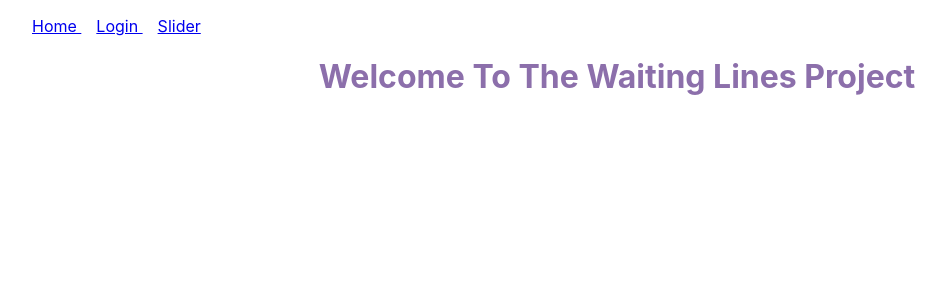
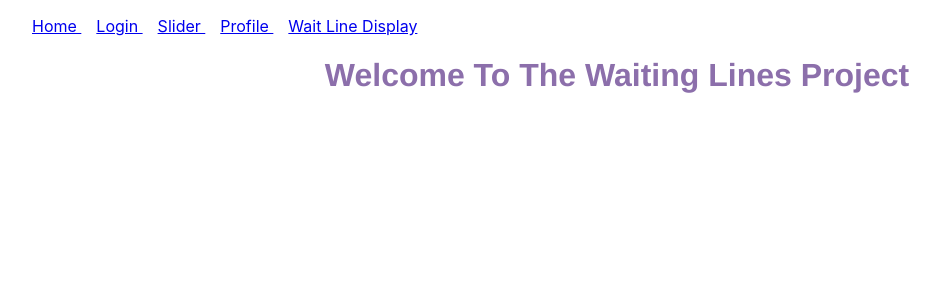
Before and after one commit to irajput/waitinglinesproject, a React (Create React App) app in the folder client/: page / in a window 1280 px wide. Shown: the top 300 px of the page, without its empty margins (23-969 px from the left). Built offline with nearby package versions, Linux system fonts and the light colour scheme.

Commit message:
Edited navbar to make profile and display accesible

```diff
--- a/client/src/App/App.js
+++ b/client/src/App/App.js
@@ -4,6 +4,8 @@ import "./App.css";
 import Home from "../Home/Home";
 import Slider from "../Slider/Slider";
 import Login from "../Login/Login";
+import Profile from "../Profile/Profile";
+import Display from "../Display/Display";
 import { Routes, Route, Link} from "react-router-dom";
 
 function setToken(userToken) {
@@ -31,6 +33,12 @@ function App() {
           <li>
             <Link to="/slider"> Slider </Link>
           </li>
+          <li>
+            <Link to="/profile"> Profile </Link>
+          </li>
+          <li>
+            <Link to="/display"> Wait Line Display </Link>
+          </li>
         </ul>
       </nav>
 
@@ -42,6 +50,10 @@ function App() {
       <Route path="/login" element={<Login/>} />
 
       <Route path="/slider" element={<Slider/>} />
+
+      <Route path="/profile" element={<Profile/>} />
+
+      <Route path="/display" element={<Display/>} />
 
     </Routes>
 
```
